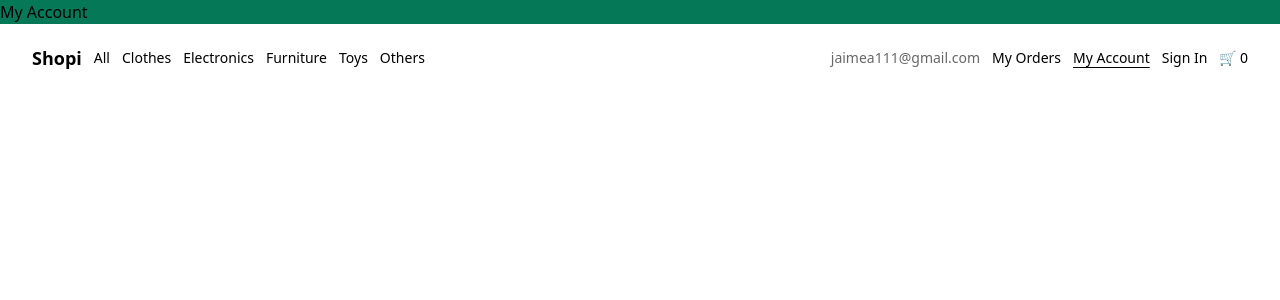
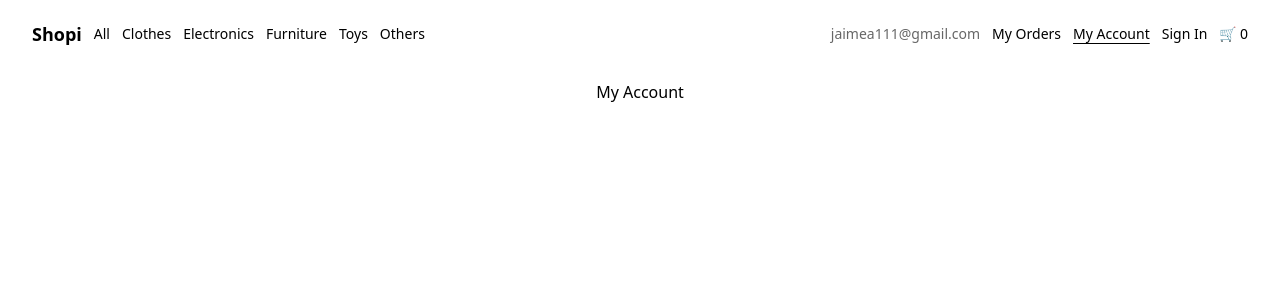
Before and after one commit to jameshell/ReactAndVite, a React (Vite) app: page /my-account in a window 1280 px wide. Shown: the top 300 px of the page. Built offline with nearby package versions, Linux system fonts and the light colour scheme.

Commit message:
Adding latest component changes

```diff
--- a/src/Components/Layout/index.jsx
+++ b/src/Components/Layout/index.jsx
@@ -1,6 +1,6 @@
 const Layout = ({ children }) => {
     return (
-        <div className='flex flex-col mt-20'>
+        <div className='flex flex-col mt-20 items-center'>
             {children}
         </div>
     );
--- a/src/Components/Navbar/index.jsx
+++ b/src/Components/Navbar/index.jsx
@@ -3,7 +3,7 @@
 const Navbar = () => {
     const activeStyle = 'underline underline-offset-4';
     return (
-        <nav className='flex justify-between items-center fixed z-10 w-full py-5 px-8 text-sm font-light'>
+        <nav className='flex justify-between items-center fixed z-10 top-0 w-full py-5 px-8 text-sm font-light'>
             <ul className='flex items-center gap-3'>
                 <li className='font-semibold text-lg'>
                     <NavLink
--- a/src/Pages/MyAccount/index.jsx
+++ b/src/Pages/MyAccount/index.jsx
@@ -1,11 +1,12 @@
 import './index.css'
+import Layout from '../../Components/Layout';
 
 function MyAccount() {
 
     return (
-        <div className="bg-emerald-700">
+        <Layout>
             My Account
-        </div>
+        </Layout>
     )
 }
 
--- a/src/Pages/MyOrder/index.jsx
+++ b/src/Pages/MyOrder/index.jsx
@@ -1,11 +1,12 @@
 import './index.css'
+import Layout from '../../Components/Layout';
 
 function MyOrder() {
 
     return (
-        <div className="bg-emerald-700">
+        <Layout>
             My Order
-        </div>
+        </Layout>
     )
 }
 
--- a/src/Pages/MyOrders/index.jsx
+++ b/src/Pages/MyOrders/index.jsx
@@ -1,11 +1,12 @@
 import './index.css'
+import Layout from '../../Components/Layout';
 
 function MyOrders() {
 
     return (
-        <div className="bg-emerald-700">
+        <Layout>
             My Orders
-        </div>
+        </Layout>
     )
 }
 
--- a/src/Pages/NotFound/index.jsx
+++ b/src/Pages/NotFound/index.jsx
@@ -1,11 +1,12 @@
 import './index.css'
+import Layout from '../../Components/Layout';
 
 function NotFound() {
 
     return (
-        <div className="bg-emerald-700">
-            Not Found
-        </div>
+        <Layout>
+            Not found
+        </Layout>
     )
 }
 
--- a/src/Pages/SignIn/index.jsx
+++ b/src/Pages/SignIn/index.jsx
@@ -1,11 +1,12 @@
 import './index.css'
+import Layout from '../../Components/Layout';
 
 function SignIn() {
 
     return (
-        <div className="bg-emerald-700">
+        <Layout>
             Sign In
-        </div>
+        </Layout>
     )
 }
 
```
